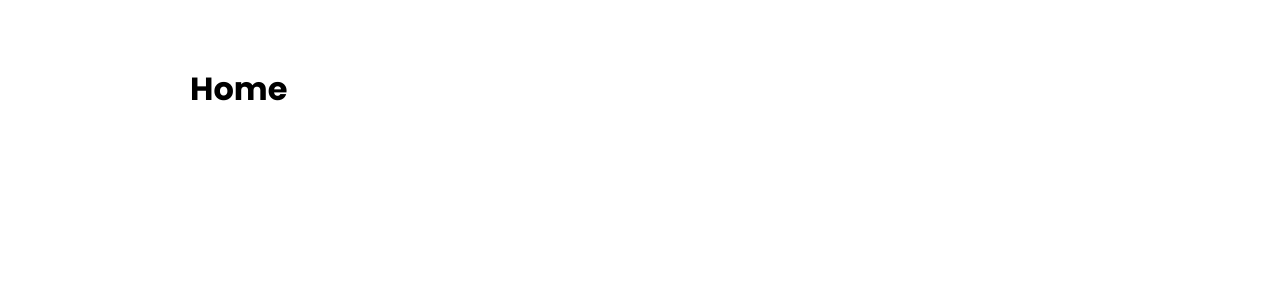
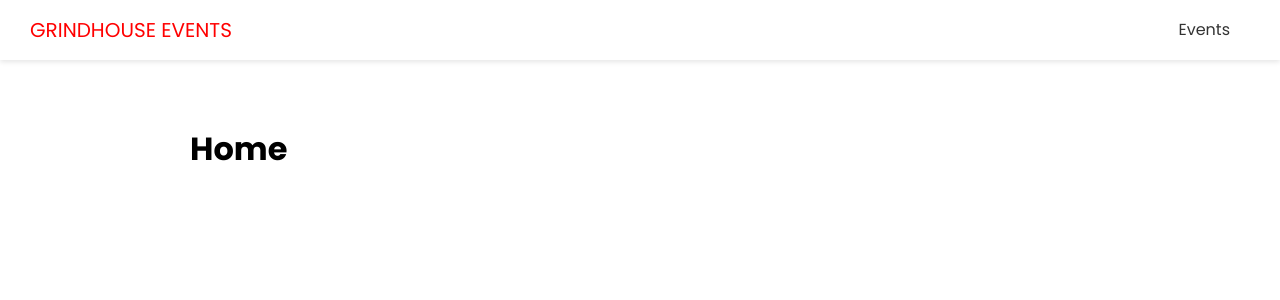
Before and after one commit to andremichalowski/grindhouse_events_frontend, a Next.js app: page / in a window 1280 px wide. Shown: the top 300 px of the page. Built offline with nearby package versions, Linux system fonts and the light colour scheme.

Commit message:
Basic header updated and added to Layout cmpnt

```diff
--- a/components/Header.js
+++ b/components/Header.js
@@ -1,6 +1,5 @@
 import Link from 'next/link'
-import styles from '../styles/Header.modules.css'
-
+import styles from '../styles/Header.module.css'
 
 export default function Header() {
   return (
@@ -11,6 +10,15 @@
         </Link>
       </div>
 
+      <nav>
+        <ul>
+          <li>
+            <Link href='/events'>
+              <a>Events</a>
+            </Link>
+          </li>
+        </ul>
+      </nav>
     </header>
   )
 }
--- a/components/Layout.js
+++ b/components/Layout.js
@@ -1,4 +1,5 @@
 import Head from 'next/head'
+import Header from './Header'
 import styles from '../styles/Layout.module.css'
 export default function Layout({title, keywords, description, children}) {
   return (
@@ -7,6 +8,8 @@
         <title>{title}</title>
         <meta name='description' content={description} />
       </Head>
+
+      <Header />
       <div className={styles.container}>
         {children}
       </div>
```
